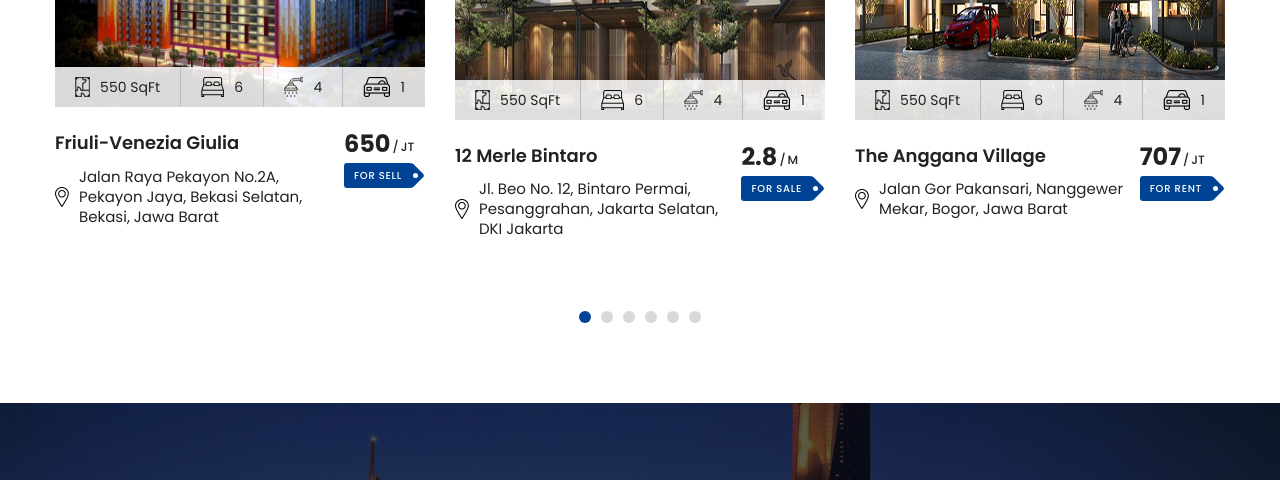
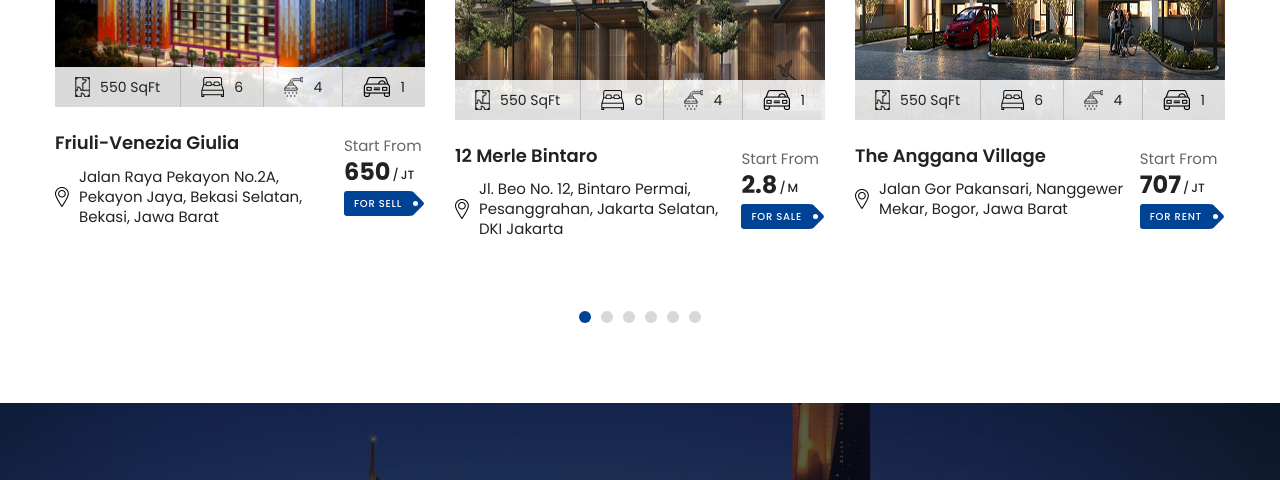
Before and after one commit to fernandon00b/nandoxp2.github.io, a plain HTML site: page index.html in a window 1280 px wide. Shown: the part 4440-4920 px from the top of the page. Drawn offline with Linux system fonts and the light colour scheme; some packages are replaced by stand-ins of ours.

Commit message:
Update index.html

```diff
--- a/index.html
+++ b/index.html
@@ -823,6 +823,7 @@
                                 </div>
                                 <div class="right">
                                     <div class="type-wrap">
+					 <span>Start From</span>
                                         <span class="price">650<span>JT</span></span>
                                         <span class="type">For Sell</span>
                                     </div>
@@ -860,6 +861,7 @@
                                 </div>
                                 <div class="right">
                                     <div class="type-wrap">
+					 <span>Start From</span>
                                         <span class="price">2.8<span>M</span></span>
                                         <span class="type">For Sale</span>
                                     </div>
@@ -897,6 +899,7 @@
                                 </div>
                                 <div class="right">
                                     <div class="type-wrap">
+					 <span>Start From</span>
                                         <span class="price">707<span>JT</span></span>
                                         <span class="type">For Rent</span>
                                     </div>
@@ -933,6 +936,7 @@
                                 </div>
                                 <div class="right">
                                     <div class="type-wrap">
+					 <span>Start From</span>
                                         <span class="price">650<span>JT</span></span>
                                         <span class="type">For Sell</span>
                                     </div>
@@ -969,6 +973,7 @@
                                 </div>
                                 <div class="right">
                                     <div class="type-wrap">
+					 <span>Start From</span>
                                         <span class="price">2.35<span>M</span></span>
                                         <span class="type">For Sale</span>
                                     </div>
@@ -1006,6 +1011,7 @@
                                 </div>
                                 <div class="right">
                                     <div class="type-wrap">
+					 <span>Start From</span>
                                         <span class="price">978<span>JT</span></span>
                                         <span class="type">For Sell</span>
                                     </div>
```
